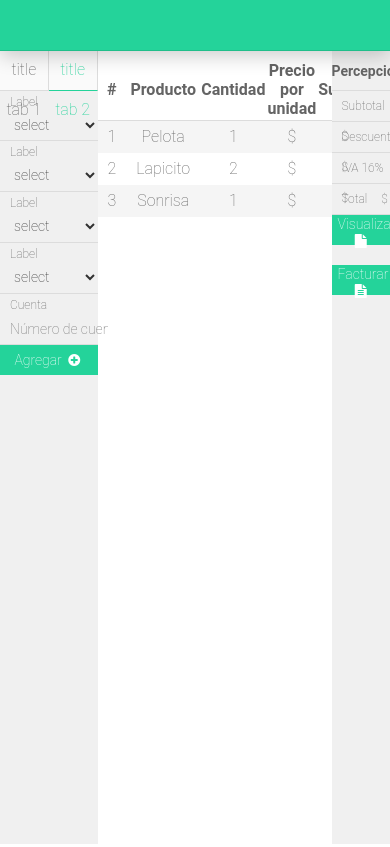
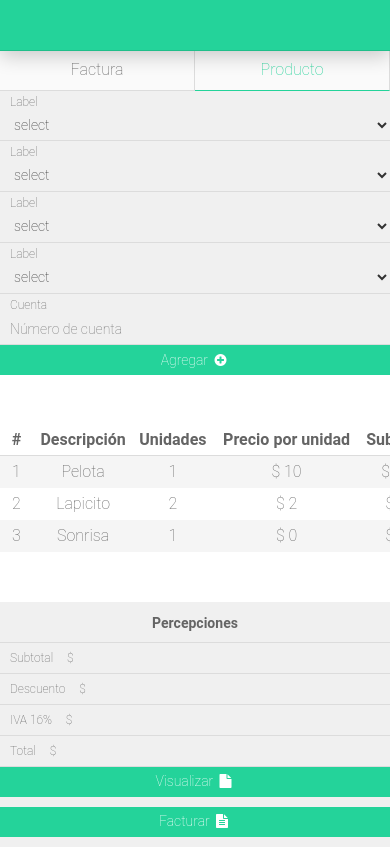
Before and after one commit to marttinml/facturas, a plain HTML site: page index.html in a window 390 px wide. Drawn offline with Linux system fonts and the light colour scheme; some packages are replaced by stand-ins of ours; a script that the page names is missing.

Commit message:
Media Query
Ajuste para tablets

```diff
--- a/app/modules/home/assets/home.style.css
+++ b/app/modules/home/assets/home.style.css
@@ -3,6 +3,7 @@
 	top:50px;
 	bottom: 0;
 	background-color: rgb(240,240,240);
+	overflow: auto;
 }
 
 .facturas aside.left{
@@ -14,7 +15,9 @@
 	right: 0;
 	width: 15%;
 }
-
+.facturas aside.right button{
+	margin-bottom: 10px;
+}
 .facturas .content{
 	position: absolute;
 	left: 25%;
@@ -81,3 +84,38 @@
 .facturas .tabs-content{
 	margin-top: 40px;
 }
+
+@media screen and (max-width: 900px) {
+	.facturas aside{
+		position: relative;
+		margin-top:0;
+		top:0;
+		bottom: 0;
+		background-color: rgb(240,240,240);
+		overflow: auto;
+		width: 100%;
+	}
+
+	.facturas aside.left{
+		left: 0;
+		width: 100%;
+	}
+
+	.facturas aside.right{
+		right: 0;
+		width: 100%;
+	}
+	.facturas .content{
+		width: 100%;
+		position: relative;
+		left: 0;
+		right: 0;
+		top:0;
+		bottom: auto;
+		margin-bottom: 50px;
+		margin-top: 50px;
+	}
+	.facturas .content table{
+		min-width: 600px;
+	}
+}
--- a/app/modules/home/controllers/home.controller.js
+++ b/app/modules/home/controllers/home.controller.js
@@ -11,8 +11,8 @@
         };
 
         $scope.tabsConfig = [
-            { show : false, title:'title tab 1'},
-            { show : true, title:'title tab 2'}
+            { show : false, title:'Factura'},
+            { show : true, title:'Producto'}
         ];
 
         $scope.tableList = [
--- a/app/modules/home/views/home.view.html
+++ b/app/modules/home/views/home.view.html
@@ -102,8 +102,8 @@
 			<thead>
 				<tr>
 					<th>#</th>
-					<th>Producto</th>
-					<th>Cantidad</th>
+					<th>Descripción</th>
+					<th>Unidades</th>
 					<th>Precio por unidad</th>
 					<th>Subtotal</th>
 					<th>Impuestos</th>
@@ -115,8 +115,8 @@
 					<td>{{ ( $index + 1 ) }}</td>
 					<td>{{row.item}}</td>
 					<td>{{row.count}}</td>
-					<td>$ {{priceByUnit}}</td>
-					<td>$ {{subtotal}}</td>
+					<td>$ {{row.priceByUnit}}</td>
+					<td>$ {{row.subtotal}}</td>
 					<td>
 						<a href="" ng-click="showIVA(row,$index)" class="link"><span>IVA</span></a>
 						<a href="" ng-click="showISR(row,$index)" class="link"><span>ISR</span></a>
--- a/assets/css/style.css
+++ b/assets/css/style.css
@@ -1,5 +1,8 @@
 body{
+	margin:0;
+	padding: 0;
 	padding-top: 50px;
+
 }
 body, input, select, button,textarea{
 	font-family: 'Roboto', sans-serif;
@@ -56,7 +59,6 @@ button{
 	color: rgb(255,255,255);
 	font-size: 14px;
 	cursor: pointer;
-	margin-bottom: 20px;
 }
 select, input{
 	outline: none;
```
Also changed, not shown: app/shared/components/main-header/main-header.template.html (+0 -1 lines).
